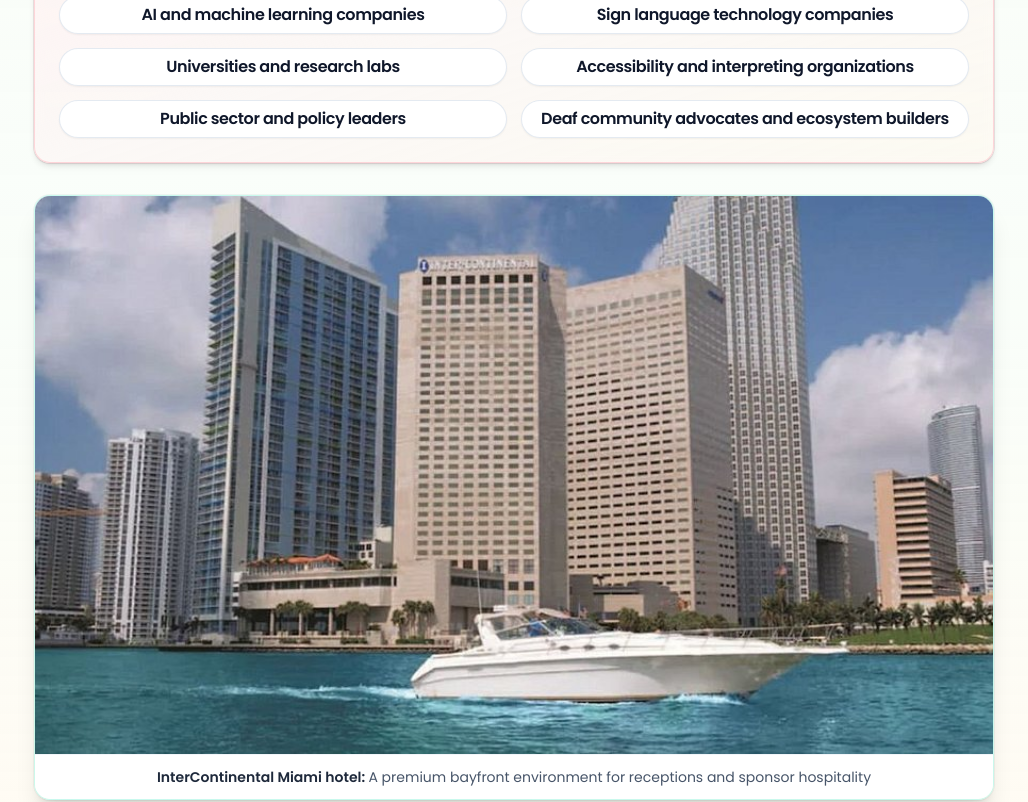
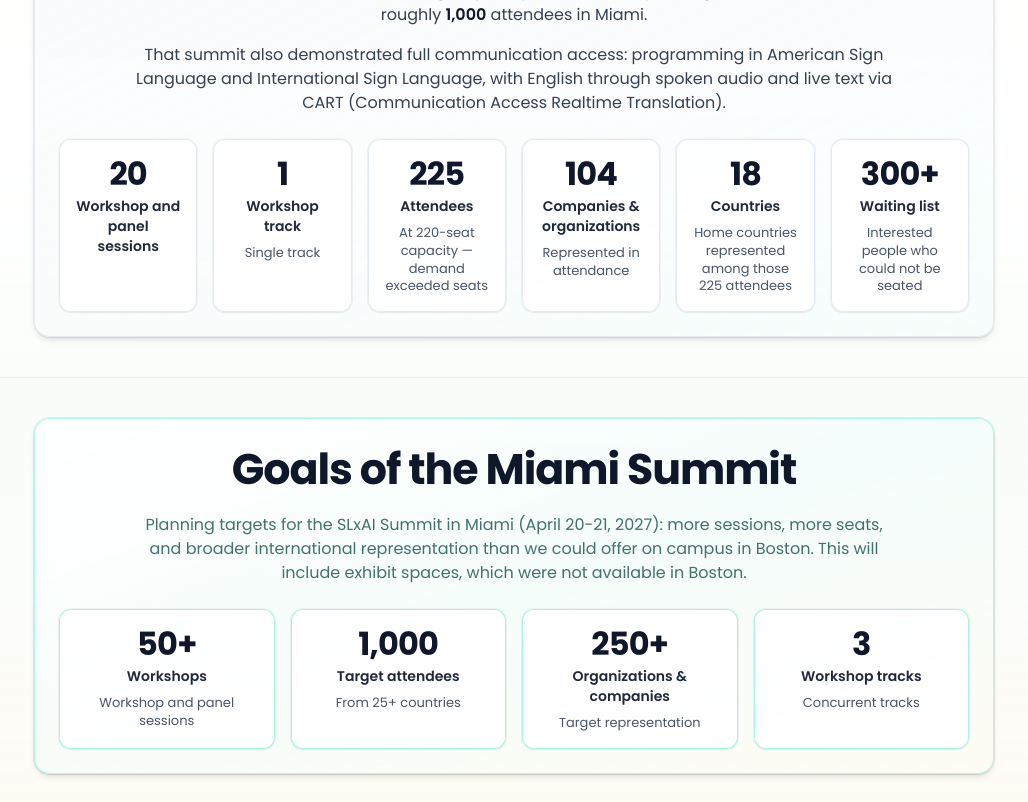
Before and after one commit to tldougherty-dev/slxai2, a React (Vite) app: page /summit2027 in a window 1280 px wide. Shown: the part 5380-6182 px from the top of the page, without its empty margins (126-1154 px from the left). Built offline with nearby package versions, Linux system fonts and the light colour scheme; no server answers.

Commit message:
Summit 2027 sponsorship: Boston/Miami stats, goals, tracks, exhibit copy, 18 countries
Made-with: Cursor

```diff
--- a/src/components/summit2027/Sponsorship2027Page.tsx
+++ b/src/components/summit2027/Sponsorship2027Page.tsx
@@ -3,7 +3,10 @@ import { Card, CardContent, CardHeader, CardTitle } from '@/components/ui/card';
 import {
   ADD_ON_OPPORTUNITIES,
   AUDIENCE_CATEGORIES,
+  BU_SUMMIT_ACCESS_PROOF,
+  BU_SUMMIT_SUCCESS_STATS,
   CONTACT_EMAIL,
+  MIAMI_SUMMIT_GOALS_STATS,
   EXHIBIT_LEVELS,
   SUMMIT_2027_DATES,
   SPONSORSHIP_TIERS,
@@ -551,6 +554,83 @@ export function Sponsorship2027Page() {
         </div>
       </section>
 
+      {/* Boston University prior summit — proof for Miami scale */}
+      <section
+        className="border-b border-teal-200/40 bg-gradient-to-b from-slate-50/50 via-white to-cyan-50/25 pb-8 pt-8 sm:pb-10 sm:pt-10"
+        aria-labelledby="bu-success-heading"
+      >
+        <div className="mx-auto max-w-5xl px-4 sm:px-6 lg:px-8">
+          <div className="rounded-2xl border border-slate-200/80 bg-gradient-to-br from-white/98 via-slate-50/40 to-cyan-50/30 p-5 shadow-md ring-1 ring-slate-900/5 backdrop-blur-sm sm:p-6">
+            <div className="text-center">
+              <h2 id="bu-success-heading" className={MIDPAGE_SECTION_TITLE_CLASS}>
+                Proven success at Boston University
+              </h2>
+            </div>
+            <p className="mx-auto mt-4 max-w-3xl text-center text-sm leading-relaxed text-slate-700 sm:text-base">
+              The last SLxAI Summit on campus was a full-capacity event with sustained interest well beyond the room.
+              Those results are the strongest proof point behind expanding SLxAI Summit 2027 to roughly{' '}
+              <span className="font-semibold text-slate-900">1,000</span> attendees in Miami.
+            </p>
+            <p className="mx-auto mt-4 max-w-3xl text-center text-sm leading-relaxed text-slate-700 sm:text-base">
+              {BU_SUMMIT_ACCESS_PROOF}
+            </p>
+            <ul className="mt-6 grid gap-3 sm:grid-cols-2 lg:grid-cols-3 xl:grid-cols-6 sm:gap-4">
+              {BU_SUMMIT_SUCCESS_STATS.map((row) => (
+                <li
+                  key={row.label}
+                  className="flex flex-col rounded-xl border border-slate-200/90 bg-white/95 px-4 py-4 text-center shadow-sm ring-1 ring-slate-900/[0.04]"
+                >
+                  <span className="font-broadway text-3xl font-bold tracking-tight text-slate-900 sm:text-[2rem]">
+                    {row.value}
+                  </span>
+                  <span className="mt-1 text-sm font-semibold text-slate-800">{row.label}</span>
+                  {row.detail ? (
+                    <span className="mt-2 text-xs leading-snug text-slate-600 sm:text-[0.8125rem]">{row.detail}</span>
+                  ) : null}
+                </li>
+              ))}
+            </ul>
+          </div>
+        </div>
+      </section>
+
+      {/* Miami 2027 goals */}
+      <section
+        className="border-b border-teal-200/40 bg-gradient-to-b from-cyan-50/35 via-cyan-50/20 to-orange-50/25 pb-8 pt-8 sm:pb-10 sm:pt-10"
+        aria-labelledby="miami-goals-heading"
+      >
+        <div className="mx-auto max-w-5xl px-4 sm:px-6 lg:px-8">
+          <div className="rounded-2xl border border-teal-200/75 bg-gradient-to-br from-white/95 via-cyan-50/35 to-amber-50/25 p-5 shadow-md ring-1 ring-teal-900/10 backdrop-blur-sm sm:p-6">
+            <div className="text-center">
+              <h2 id="miami-goals-heading" className={MIDPAGE_SECTION_TITLE_CLASS}>
+                Goals of the Miami Summit
+              </h2>
+            </div>
+            <p className="mx-auto mt-4 max-w-3xl text-center text-sm leading-relaxed text-teal-900/80 sm:text-base">
+              Planning targets for the SLxAI Summit in Miami ({SUMMIT_2027_DATES}): more sessions, more seats, and broader
+              international representation than we could offer on campus in Boston. This will include exhibit spaces,
+              which were not available in Boston.
+            </p>
+            <ul className="mt-6 grid gap-3 sm:grid-cols-2 lg:grid-cols-4 sm:gap-4">
+              {MIAMI_SUMMIT_GOALS_STATS.map((row) => (
+                <li
+                  key={row.label}
+                  className="flex flex-col rounded-xl border border-teal-200/90 bg-white/95 px-4 py-4 text-center shadow-sm ring-1 ring-teal-900/[0.06]"
+                >
+                  <span className="font-broadway text-3xl font-bold tracking-tight text-slate-900 sm:text-[2rem]">
+                    {row.value}
+                  </span>
+                  <span className="mt-1 text-sm font-semibold text-slate-800">{row.label}</span>
+                  {row.detail ? (
+                    <span className="mt-2 text-xs leading-snug text-slate-600 sm:text-[0.8125rem]">{row.detail}</span>
+                  ) : null}
+                </li>
+              ))}
+            </ul>
+          </div>
+        </div>
+      </section>
+
       {/* Audience */}
       <section
         className="border-t border-teal-200/40 bg-gradient-to-b from-teal-50/35 via-cyan-50/30 to-orange-50/20 pb-4 pt-8 sm:pb-5 sm:pt-10"
--- a/src/components/summit2027/summit2027SponsorshipData.ts
+++ b/src/components/summit2027/summit2027SponsorshipData.ts
@@ -39,6 +39,60 @@ export const WHY_SPONSOR_POINTS: readonly WhySponsorPoint[] = [
     body: 'Benefit from recognition across digital channels, on-site touchpoints, and program materials surrounding the event.',
   },
 ];
+
+/** Prior SLxAI Summit at Boston University — proof points for Miami 2027 scale-up */
+export const BU_SUMMIT_SUCCESS_STATS: readonly {
+  value: string;
+  label: string;
+  detail?: string;
+}[] = [
+  { value: '20', label: 'Workshop and panel sessions' },
+  { value: '1', label: 'Workshop track', detail: 'Single track' },
+  {
+    value: '225',
+    label: 'Attendees',
+    detail: 'At 220-seat capacity — demand exceeded seats',
+  },
+  {
+    value: '104',
+    label: 'Companies & organizations',
+    detail: 'Represented in attendance',
+  },
+  {
+    value: '18',
+    label: 'Countries',
+    detail: 'Home countries represented among those 225 attendees',
+  },
+  {
+    value: '300+',
+    label: 'Waiting list',
+    detail: 'Interested people who could not be seated',
+  },
+];
+
+/** Summit 2027 (Miami) targets — forward-looking goals */
+export const MIAMI_SUMMIT_GOALS_STATS: readonly {
+  value: string;
+  label: string;
+  detail?: string;
+}[] = [
+  { value: '50+', label: 'Workshops', detail: 'Workshop and panel sessions' },
+  {
+    value: '1,000',
+    label: 'Target attendees',
+    detail: 'From 25+ countries',
+  },
+  {
+    value: '250+',
+    label: 'Organizations & companies',
+    detail: 'Target representation',
+  },
+  { value: '3', label: 'Workshop tracks', detail: 'Concurrent tracks' },
+];
+
+/** Communication access delivered at the Boston summit — proof SLxAI runs inclusive programming at scale */
+export const BU_SUMMIT_ACCESS_PROOF =
+  'That summit also demonstrated full communication access: programming in American Sign Language and International Sign Language, with English through spoken audio and live text via CART (Communication Access Realtime Translation).';
 
 export const AUDIENCE_CATEGORIES = [
   'AI and machine learning companies',
```
